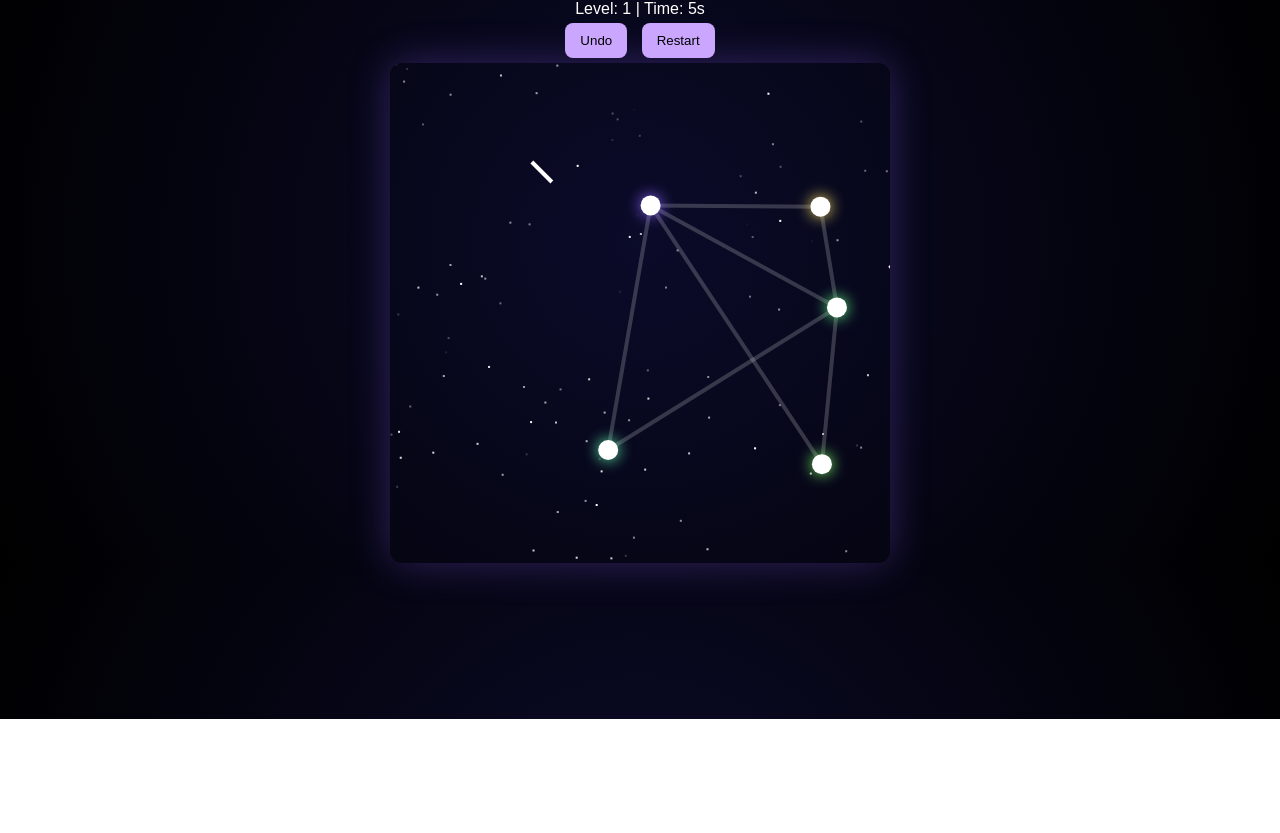
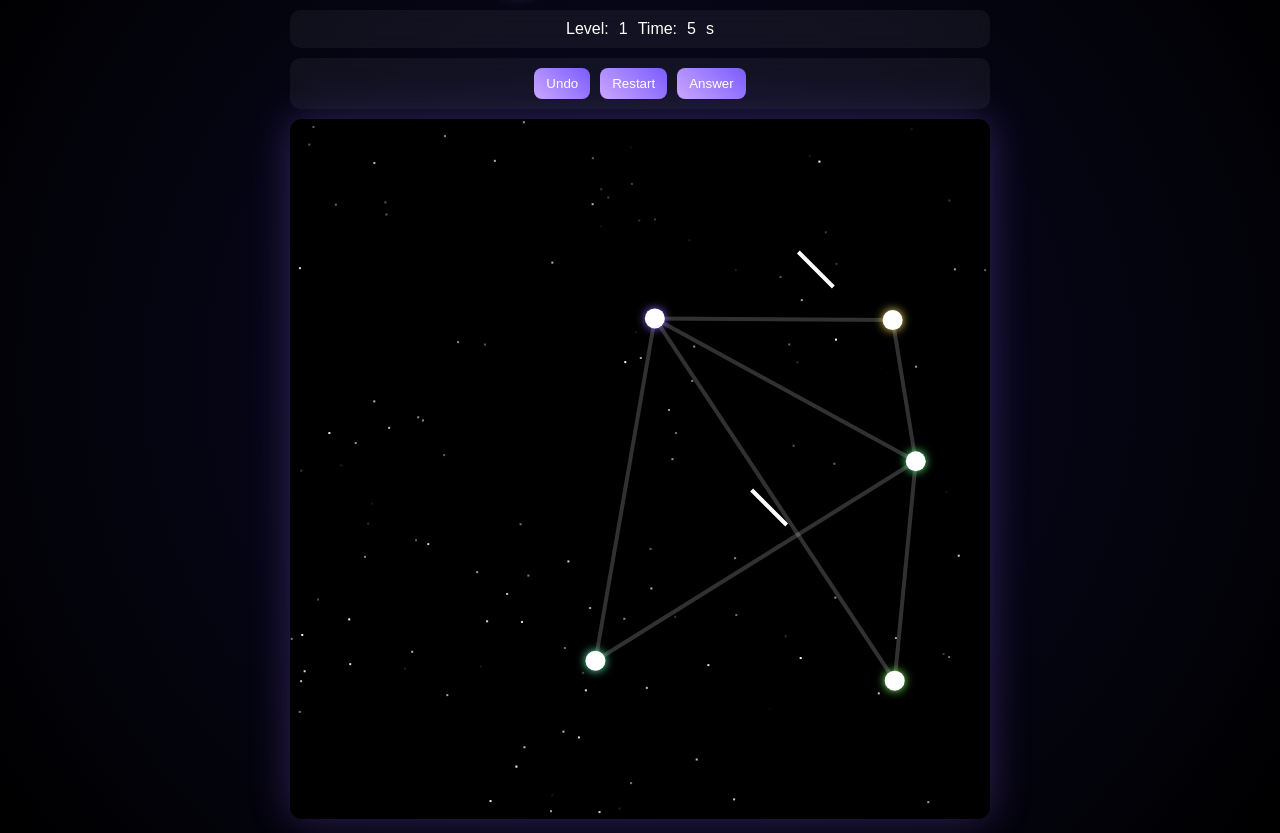
Before and after one commit to thugiangcoils123-pixel/My-cozy-, a plain HTML site: page index.html in a window 1280 px wide. Shown: the part 81-914 px from the top of the page. Before the commit the page ends 800 px from the top, so only its background shows below. Drawn offline with Linux system fonts and the light colour scheme.

Commit message:
Update index.html

```diff
--- a/index.html
+++ b/index.html
@@ -7,118 +7,172 @@
 <style>
 body{
   margin:0;
-  overflow:hidden;
-  background: radial-gradient(circle,#0b0b2a,#000);
+  font-family:sans-serif;
+  background:radial-gradient(circle,#0b0b2a,#000);
   color:white;
-  text-align:center;
-  font-family:sans-serif;
+}
+
+/* LAYOUT */
+.container{
+  max-width:700px;
+  margin:auto;
+  padding:10px;
 }
 
 h1{
+  text-align:center;
   color:#caa6ff;
   text-shadow:0 0 20px #caa6ff;
 }
 
+/* PANEL */
+.panel{
+  display:flex;
+  flex-wrap:wrap;
+  justify-content:center;
+  gap:10px;
+  margin-bottom:10px;
+
+  backdrop-filter:blur(10px);
+  background:rgba(255,255,255,0.05);
+  border-radius:10px;
+  padding:10px;
+}
+
+button{
+  padding:8px 12px;
+  border:none;
+  border-radius:8px;
+  background:linear-gradient(45deg,#caa6ff,#7a5cff);
+  color:white;
+  cursor:pointer;
+  transition:0.2s;
+}
+button:hover{
+  transform:scale(1.1);
+  box-shadow:0 0 10px #caa6ff;
+}
+
 /* CANVAS */
+.canvasWrap{
+  width:100%;
+  aspect-ratio:1/1;
+}
 canvas{
-  display:block;
-  margin:auto;
+  width:100%;
+  height:100%;
   border-radius:12px;
+  background:black;
   box-shadow:0 0 40px rgba(150,100,255,0.3);
 }
 
-/* BUTTON */
-button{
-  padding:10px 15px;
-  margin:5px;
-  border:none;
-  border-radius:8px;
-  background:#caa6ff;
-  cursor:pointer;
-}
-
-/* WIN POPUP */
+/* WIN */
 #winBox{
   position:fixed;
-  top:50%;
-  left:50%;
-  transform:translate(-50%,-50%) scale(0);
-  background:rgba(0,0,0,0.8);
-  padding:30px;
-  border-radius:16px;
-  box-shadow:0 0 40px #caa6ff;
-  transition:0.3s;
+  inset:0;
+  display:none;
+  justify-content:center;
+  align-items:center;
+  background:rgba(0,0,0,0.7);
 }
+#winBox.show{display:flex;}
 
-#winBox.show{
-  transform:translate(-50%,-50%) scale(1);
+.winContent{
+  background:#111;
+  padding:20px;
+  border-radius:12px;
+  text-align:center;
+  box-shadow:0 0 30px #caa6ff;
 }
-
 </style>
 </head>
 
 <body>
 
+<div class="container">
+
 <h1>🌙 Hamilton Game</h1>
 
-Level: <span id="level">1</span> |
+<div class="panel">
+Level: <span id="level">1</span>
 Time: <span id="time">0</span>s
-<br>
+</div>
 
+<div class="panel">
 <button onclick="undo()">Undo</button>
 <button onclick="restart()">Restart</button>
+<button onclick="showAnswer()">Answer</button>
+</div>
 
-<canvas id="game" width="500" height="500"></canvas>
+<div class="canvasWrap">
+<canvas id="game"></canvas>
+</div>
 
-<!-- WIN UI -->
+</div>
+
 <div id="winBox">
-  <h2>✨ You Win!</h2>
-  <p id="timeResult"></p>
-  <button onclick="nextLevel()">Next Level</button>
+  <div class="winContent">
+    <h2>✨ You Win!</h2>
+    <p id="result"></p>
+    <button onclick="nextLevel()">Next Level</button>
+  </div>
 </div>
 
 <script>
 const canvas=document.getElementById("game");
 const ctx=canvas.getContext("2d");
 
-let graph,path=[],level=1;
-let startTime, timerInterval;
+/* RESPONSIVE */
+function resizeCanvas(){
+  const rect=canvas.getBoundingClientRect();
+  const ratio=window.devicePixelRatio||1;
+  canvas.width=rect.width*ratio;
+  canvas.height=rect.height*ratio;
+  ctx.setTransform(ratio,0,0,ratio,0,0);
+}
+window.addEventListener("resize",resizeCanvas);
+resizeCanvas();
 
-/* ===== TIMER ===== */
+/* GAME */
+let graph,path=[],level=1,dragging=false,showingAnswer=false;
+
+/* TIMER */
+let startTime,timer;
 function startTimer(){
   startTime=Date.now();
-  clearInterval(timerInterval);
-  timerInterval=setInterval(()=>{
-    let t=Math.floor((Date.now()-startTime)/1000);
-    document.getElementById("time").innerText=t;
+  clearInterval(timer);
+  timer=setInterval(()=>{
+    document.getElementById("time").innerText=
+      Math.floor((Date.now()-startTime)/1000);
   },200);
 }
 
-/* ===== STAR BG ===== */
+/* STARS */
 let stars=[];
-for(let i=0;i<100;i++){
-  stars.push({x:Math.random()*500,y:Math.random()*500,a:Math.random()});
+for(let i=0;i<120;i++){
+  stars.push({x:Math.random(),y:Math.random(),a:Math.random()});
 }
 
-/* ===== SHOOTING STAR ===== */
+/* METEORS */
 let meteors=[];
 function spawnMeteor(){
   meteors.push({
-    x:Math.random()*500,
+    x:Math.random(),
     y:0,
-    vx:4+Math.random()*2,
-    vy:4+Math.random()*2,
+    vx:0.5,
+    vy:0.5,
     life:1
   });
 }
 
-/* ===== GRAPH ===== */
+/* GRAPH */
 class Graph{
   constructor(n){
     this.nodes=[];
     this.edges={};
+    this.solution=[];
 
-    const MIN=0.18;
+    let MIN=Math.max(0.15-level*0.005,0.08);
 
     for(let i=0;i<n;i++){
       let x,y,tries=0;
@@ -136,11 +190,17 @@ class Graph{
       this.edges[i]=[];
     }
 
-    for(let i=0;i<n-1;i++) this.link(i,i+1);
+    for(let i=0;i<n-1;i++){
+      this.link(i,i+1);
+      this.solution.push(i);
+    }
+    this.solution.push(n-1);
+
+    let density=Math.max(0.3-level*0.02,0.05);
 
     for(let i=0;i<n;i++){
       for(let j=i+2;j<n;j++){
-        if(Math.random()<0.3) this.link(i,j);
+        if(Math.random()<density) this.link(i,j);
       }
     }
   }
@@ -161,32 +221,35 @@ class Graph{
   }
 }
 
-/* ===== DRAW ===== */
+/* DRAW */
 function draw(){
-  ctx.clearRect(0,0,500,500);
+  const w=canvas.clientWidth;
+  const h=canvas.clientHeight;
+
+  ctx.clearRect(0,0,w,h);
 
   // stars
   stars.forEach(s=>{
     ctx.fillStyle=`rgba(255,255,255,${s.a})`;
-    ctx.fillRect(s.x,s.y,2,2);
-    s.a+= (Math.random()-0.5)*0.02;
+    ctx.fillRect(s.x*w,s.y*h,2,2);
+    s.a+=(Math.random()-0.5)*0.02;
   });
 
   // meteors
   meteors.forEach(m=>{
     ctx.strokeStyle="white";
     ctx.beginPath();
-    ctx.moveTo(m.x,m.y);
-    ctx.lineTo(m.x-20,m.y-20);
+    ctx.moveTo(m.x*w,m.y*h);
+    ctx.lineTo((m.x-0.05)*w,(m.y-0.05)*h);
     ctx.stroke();
 
-    m.x+=m.vx;
-    m.y+=m.vy;
-    m.life-=0.02;
+    m.x+=0.01;
+    m.y+=0.01;
+    m.life-=0.01;
   });
 
   meteors=meteors.filter(m=>m.life>0);
-  if(Math.random()<0.01) spawnMeteor();
+  if(Math.random()<0.03) spawnMeteor();
 
   // edges
   for(let a in graph.edges){
@@ -194,8 +257,8 @@ function draw(){
       let A=graph.nodes[a],B=graph.nodes[b];
       ctx.strokeStyle="rgba(255,255,255,0.1)";
       ctx.beginPath();
-      ctx.moveTo(A.x*500,A.y*500);
-      ctx.lineTo(B.x*500,B.y*500);
+      ctx.moveTo(A.x*w,A.y*h);
+      ctx.lineTo(B.x*w,B.y*h);
       ctx.stroke();
     }
   }
@@ -211,8 +274,8 @@ function draw(){
     ctx.shadowColor=A.color;
 
     ctx.beginPath();
-    ctx.moveTo(A.x*500,A.y*500);
-    ctx.lineTo(B.x*500,B.y*500);
+    ctx.moveTo(A.x*w,A.y*h);
+    ctx.lineTo(B.x*w,B.y*h);
     ctx.stroke();
   }
 
@@ -221,77 +284,86 @@ function draw(){
   // nodes
   graph.nodes.forEach(n=>{
     ctx.beginPath();
-    ctx.arc(n.x*500,n.y*500,10,0,Math.PI*2);
+    ctx.arc(n.x*w,n.y*h,10,0,Math.PI*2);
 
     ctx.fillStyle=path.includes(n.id)?n.color:"#fff";
-    ctx.shadowBlur=15;
+    ctx.shadowBlur=10;
     ctx.shadowColor=n.color;
     ctx.fill();
     ctx.shadowBlur=0;
   });
 }
 
-/* ===== LOOP ===== */
+/* LOOP */
 function loop(){
   draw();
   requestAnimationFrame(loop);
 }
 
-/* ===== CLICK ===== */
-canvas.onclick=e=>{
+/* INPUT */
+function getNode(e){
   let rect=canvas.getBoundingClientRect();
   let x=(e.clientX-rect.left)/rect.width;
   let y=(e.clientY-rect.top)/rect.height;
 
   let nearest=null,min=0.05;
-
   graph.nodes.forEach(n=>{
     let d=Math.hypot(n.x-x,n.y-y);
     if(d<min){min=d;nearest=n.id;}
   });
+  return nearest;
+}
 
-  if(nearest==null) return;
+canvas.onmousedown=()=>dragging=true;
+canvas.onmouseup=()=>dragging=false;
 
-  if(path.length==0 || graph.isConnected(path[path.length-1],nearest)){
-    if(!path.includes(nearest)){
-      path.push(nearest);
+canvas.onmousemove=e=>{
+  if(!dragging||showingAnswer) return;
 
-      if(path.length===graph.nodes.length){
-        win();
-      }
+  let node=getNode(e);
+  if(node==null) return;
+
+  if(path.length==0||graph.isConnected(path[path.length-1],node)){
+    if(!path.includes(node)){
+      path.push(node);
+      if(path.length===graph.nodes.length) win();
     }
   }
 };
 
-/* ===== WIN ===== */
-function win(){
-  clearInterval(timerInterval);
+/* ANSWER */
+function showAnswer(){
+  if(showingAnswer) return;
+  showingAnswer=true;
+  path=[];
+  let i=0;
 
-  let timeUsed=Math.floor((Date.now()-startTime)/1000);
-
-  document.getElementById("timeResult").innerText =
-    "Completed in "+timeUsed+" seconds";
-
-  document.getElementById("winBox").classList.add("show");
-
-  saveScore(timeUsed);
+  function step(){
+    if(i<graph.solution.length){
+      path.push(graph.solution[i]);
+      i++;
+      setTimeout(step,200);
+    }else showingAnswer=false;
+  }
+  step();
 }
 
-/* ===== SAVE ===== */
-function saveScore(t){
-  let data=JSON.parse(localStorage.getItem("scores")||"[]");
-  data.push({level,time:t});
-  localStorage.setItem("scores",JSON.stringify(data));
+/* WIN */
+function win(){
+  clearInterval(timer);
+  let t=Math.floor((Date.now()-startTime)/1000);
+
+  document.getElementById("result").innerText="Time: "+t+"s";
+  document.getElementById("winBox").classList.add("show");
 }
 
-/* ===== NEXT LEVEL ===== */
+/* SYSTEM */
 function nextLevel(){
   document.getElementById("winBox").classList.remove("show");
   level++;
   start();
 }
 
-/* ===== SYSTEM ===== */
 function undo(){ path.pop(); }
 function restart(){ path=[]; startTimer(); }
 
@@ -302,10 +374,8 @@ function start(){
   startTimer();
 }
 
-/* ===== INIT ===== */
 start();
 loop();
-
 </script>
 
 </body>
```
